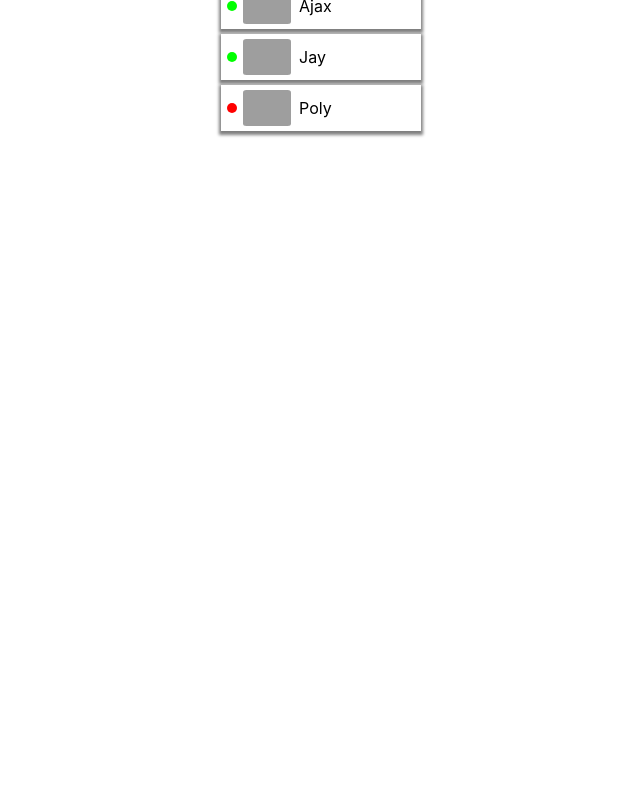
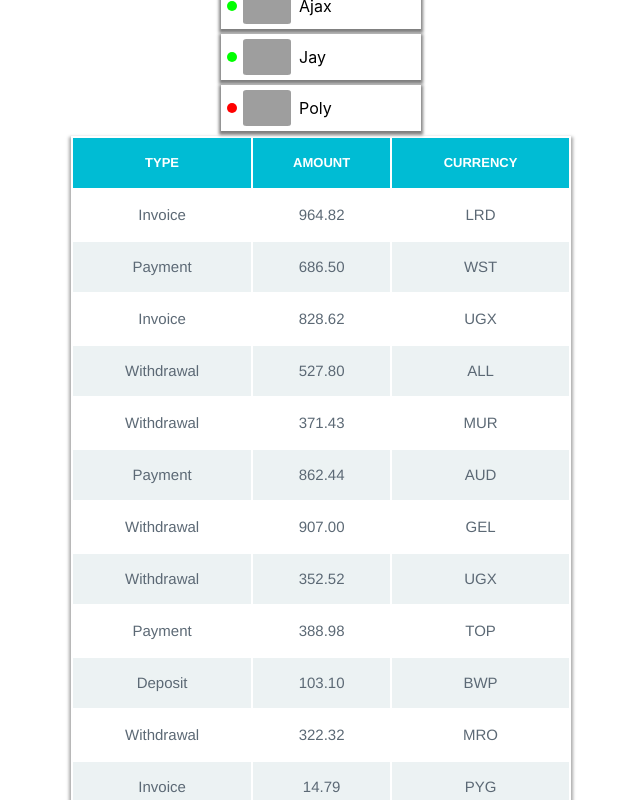
Before and after one commit to Griffin-chem/goit-react-hw-01-components, a React (Create React App) app: page / in a window 1280 px wide. Shown: the part 560-1360 px from the top of the page, without its empty margins (319-959 px from the left). Before the commit the page ends 800 px from the top, so only its background shows below. Built offline with nearby package versions, Linux system fonts and the light colour scheme; grey boxes are pictures that could not be loaded.

Commit message:
Task-04 added

```diff
--- a/src/App.js
+++ b/src/App.js
@@ -9,12 +9,16 @@ import statData from './data/statistical-data.json';
 import {FriendsList} from './components/friendsList/friendsList';
 import friendsData from './data/friends.json';
 
+import transactionData from './data/transactions.json';
+import {Transactions} from './components/transactionHistory/transactionHistory';
+
 function App() {
   return (
     <div>
       <Profile {...profileData} />
       <Statistic title = "Uploads" stats = {statData} />
       <FriendsList friends = {friendsData} />
+      <Transactions items = {transactionData} />
     </div>
   );
 }
--- /dev/null
+++ b/src/components/transactionHistory/styledTransactionHistory.js
@@ -0,0 +1,35 @@
+import styled from 'styled-components';
+
+const Table = styled.table`
+  width: 500px;
+  margin: 0 auto;
+  box-shadow: 0px 3px 3px 2px #aaaaaa
+`;
+
+const THead = styled.thead`
+  background-color: #00bcd4;
+  color: #ffffff;
+  font-size: 13px;
+  line-height: 50px;
+  text-transform: uppercase;
+  font-family: "Helvetica Neue", Helvetica, sans-serif;
+`;
+
+const TRow = styled.tr`
+  color: #5c6975;
+  font-size: 15px;
+  line-height: 50px;
+  text-transform: capitalize;
+  font-family: "Helvetica Neue", Helvetica, sans-serif;
+  text-align: center;
+
+  &:nth-child(2n) {
+    background-color: #ecf2f3;
+  }
+`;
+
+export {
+  Table,
+  THead,
+  TRow
+}
--- /dev/null
+++ b/src/components/transactionHistory/transactionHistory.js
@@ -0,0 +1,48 @@
+import React from 'react';
+import PropTypes from 'prop-types';
+import {
+  Table,
+  THead,
+  TRow
+} from './styledTransactionHistory';
+
+const TableHead = () => (
+  <THead>
+    <tr>
+      <th>Type</th>
+      <th>Amount</th>
+      <th>Currency</th>
+    </tr>
+  </THead>
+);
+
+const TableBody = ({items}) => (
+  <tbody>
+    {items.map(({id, type, amount, currency}) => (
+    <TRow key = {id}>
+      <td>{type}</td>
+      <td>{amount}</td>
+      <td>{currency}</td>
+    </TRow>
+    ))}
+  </tbody>
+)
+
+const Transactions = ({items}) => (
+  <Table>
+    <TableHead></TableHead>
+    <TableBody items = {items}></TableBody>
+  </Table>
+);
+
+Transactions.propTypes = {
+  items: PropTypes.arrayOf(
+    PropTypes.exact({
+      id: PropTypes.string.isRequired,
+      type: PropTypes.string.isRequired,
+      amount: PropTypes.number.isRequired,
+      currency: PropTypes.string.isRequired
+    })).isRequired
+}
+
+export {Transactions}
```
